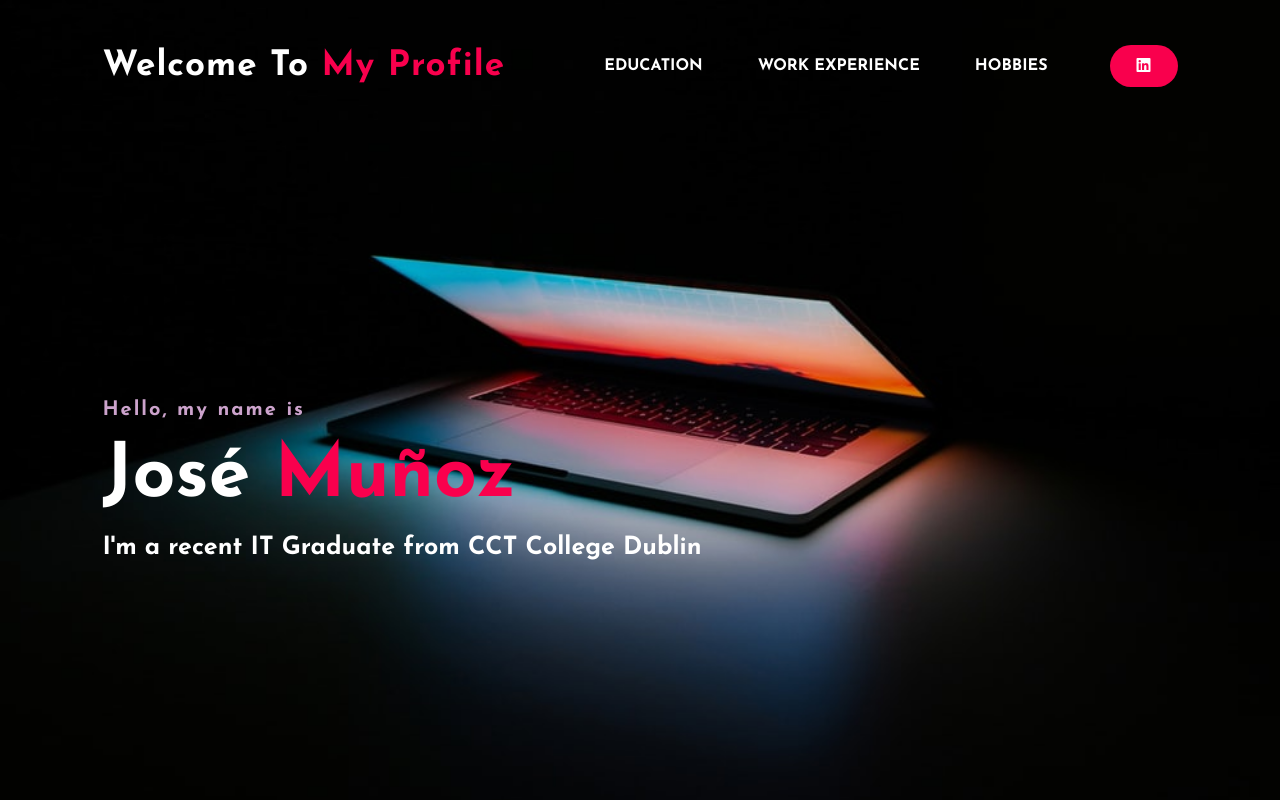
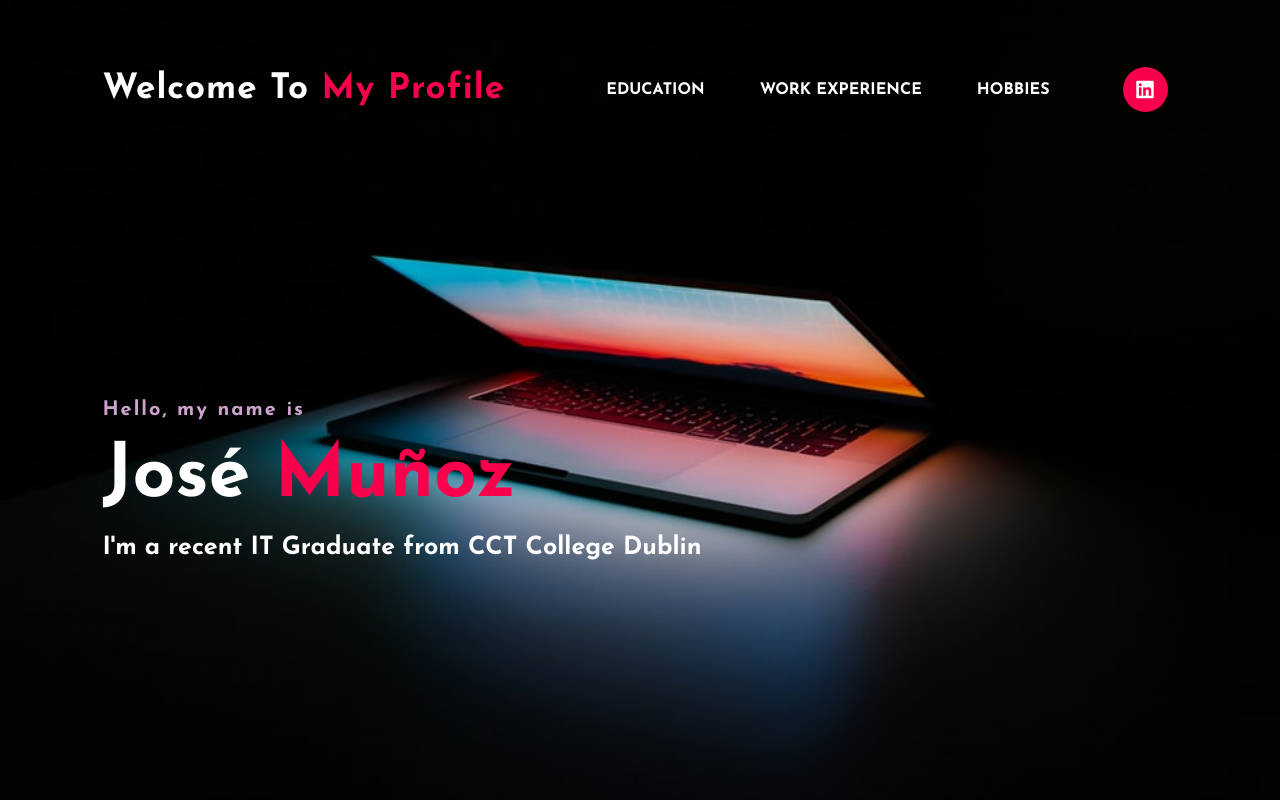
Before and after one commit to JoseMunoz9/PersonalPortfolioWebsite, a plain HTML site: page index.html in a window 1280 px wide. Shown: the top 800 px of the page. Drawn offline with nearby package versions, Linux system fonts and the light colour scheme.

Commit message:
Social updates

```diff
--- a/index.html
+++ b/index.html
@@ -22,7 +22,9 @@
                     <li><a href="workexperience.html">WORK EXPERIENCE</a></li>
                     <li><a href="hobbies.html">HOBBIES</a></li>
                 </ul>
-                <a class="btn" href="https://www.linkedin.com/in/jose-munoz90/"><i class="fa-brands fa-linkedin"></i></a>
+                <div class="social">
+                    <a href="https://www.linkedin.com/in/jose-munoz90/"><i class="fa-brands fa-linkedin"></i></a>
+                </div>
             </nav>
         </div>
 
```
